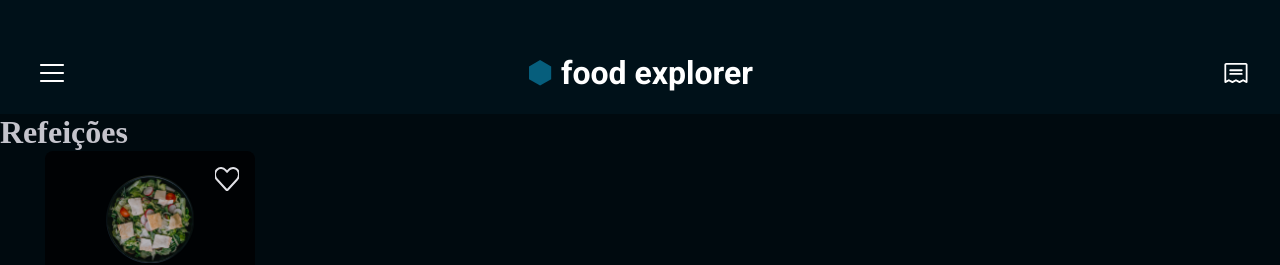
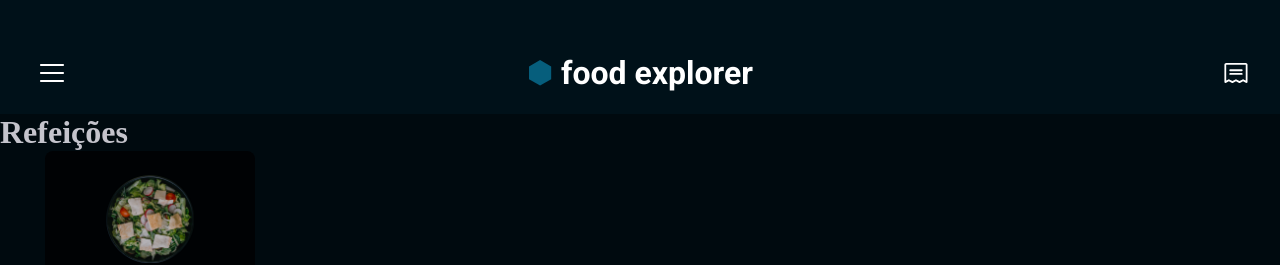
Before and after one commit to allysonxavier/RocketFood, a React (Vite) app: page / in a window 1280 px wide. Shown: the top 265 px of the page. Built offline with nearby package versions, Linux system fonts and the light colour scheme.

Commit message:
fix: styles

```diff
--- a/src/components/BagComponent/index.jsx
+++ b/src/components/BagComponent/index.jsx
@@ -1,9 +1,17 @@
-import { useEffect, useState } from "react";
-import { Button } from "../Button";
+import {useEffect, useState} from "react";
+import {Button} from "../Button";
 import {Container, MinusButton, PlusButton, CardItemContainer, FavoriteButton} from "./styles.js";
-import heartIcon  from '../../assets/heart.svg'
 
-export function BagComponent({ itemName, itemPrice, itemImageUrl, isColumn = false }) {
+
+
+const HeartIcon = (props) => <svg width="26" height="24" viewBox="0 0 26 24" fill="red"
+                                  xmlns="http://www.w3.org/2000/svg">
+    <path
+        d="M13.6997 22.704L23.0754 12.478C25.3788 9.95304 25.7145 5.82477 23.5384 3.18621C22.9926 2.52129 22.3283 1.9847 21.586 1.60925C20.8437 1.23379 20.0391 1.02735 19.2211 1.00254C18.4032 0.977725 17.5893 1.13506 16.829 1.46493C16.0687 1.7948 15.3781 2.29028 14.7993 2.9211L13.0399 4.85267L11.5236 3.18621C9.2086 0.673905 5.4236 0.30779 3.00443 2.68123C2.39479 3.27646 1.90282 4.00102 1.55859 4.81063C1.21435 5.62024 1.02508 6.4979 1.00233 7.38999C0.979577 8.28208 1.12383 9.16986 1.42627 9.99908C1.72872 10.8283 2.183 11.5816 2.76136 12.2129L12.3801 22.704C12.5557 22.8936 12.7928 23 13.0399 23C13.287 23 13.5241 22.8936 13.6997 22.704V22.704Z"
+        stroke="#E1E1E6" stroke-width="2" stroke-linecap="round" stroke-linejoin="round"/>
+</svg>
+
+export function BagComponent({itemName, itemPrice, itemImageUrl, isColumn = false}) {
     const [quantity, setQuantity] = useState(1);
     const [price, setPrice] = useState(itemPrice);
     const [itemsInBag, setItemsInBag] = useState([]);
@@ -17,7 +25,7 @@ export function BagComponent({ itemName, itemPrice, itemImageUrl, isColumn = fal
             const newFavorites = currentFavorites.filter((item) => item.name !== itemName);
             localStorage.setItem('favorites', JSON.stringify(newFavorites));
         } else {
-            const newItem = { name: itemName, price };
+            const newItem = {name: itemName, price};
             currentFavorites.push(newItem);
             localStorage.setItem('favorites', JSON.stringify(currentFavorites));
         }
@@ -56,7 +64,7 @@ export function BagComponent({ itemName, itemPrice, itemImageUrl, isColumn = fal
     };
 
     const handleAddToBag = () => {
-        const newItem = { name: itemName, price, quantity };
+        const newItem = {name: itemName, price, quantity};
         const currentBag = JSON.parse(localStorage.getItem('bag')) || [];
         currentBag.push(newItem);
         localStorage.setItem('bag', JSON.stringify(currentBag));
@@ -68,18 +76,20 @@ export function BagComponent({ itemName, itemPrice, itemImageUrl, isColumn = fal
 
     return (
         <CardItemContainer>
-            <img src={itemImageUrl} alt={itemName} />
+            <img src={itemImageUrl} alt={itemName}/>
             <h3>{itemName}</h3>
             <p>R$ {price.toFixed(2)}</p>
             <Container $isColumn={isColumn}>
                 <div>
-                    <MinusButton onClick={handleRemoveQuantity} disabled={quantity <= 1} />
+                    <MinusButton onClick={handleRemoveQuantity} disabled={quantity <= 1}/>
                     <span>{quantity}</span>
-                    <PlusButton onClick={handleAddQuantity} />
+                    <PlusButton onClick={handleAddQuantity}/>
                 </div>
-                <Button title="Incluir" onClick={handleAddToBag} />
+                <Button title="Incluir" onClick={handleAddToBag}/>
             </Container>
-            <FavoriteButton icon={heartIcon}  onClick={toggleFavorite} isfavorite={`${isFavorite}`} />
+            <FavoriteButton onClick={toggleFavorite} isfavorite={`${isFavorite}`}>
+                <HeartIcon  />
+            </FavoriteButton>
         </CardItemContainer>
     );
 }
--- a/src/components/BagComponent/styles.js
+++ b/src/components/BagComponent/styles.js
@@ -91,11 +91,23 @@ export const  FavoriteButton = styled(Button)`
     right: 16px;
     background-color: transparent;
     width: 24px;
-    height: 24px;
+    height: 22px;
     padding: 0;
     img {
         width: 24px;
-        height: 24px;
+        height: 22px;
         object-fit: cover;
+        //background-color: red;
+        svg {
+            fill: red;
+            color: red;
+            background-color: red;
+            path {
+                color:red;
+                background-color: red;
+                fill: red;
+            }
+        }
+
     }
     `
--- a/src/pages/SignIn/styles.js
+++ b/src/pages/SignIn/styles.js
@@ -6,7 +6,7 @@ export const Container = styled.div`
   width: 100%;
   height: 100vh;
   margin: 0 auto;
-  max-width: 316px;
+  max-width: 365px;
   padding-top: 158px
 `;
 
@@ -29,7 +29,9 @@ export const FormHeader = styled.div`
   h1 {
     font-size: 38px;
     color: ${T.colors.LIGHT_100};
+      font-family: 'Roboto, sans-serif',serif;
   }
+
 `;
 
 export const FormContent = styled.div`
@@ -45,15 +47,15 @@ export const FormContent = styled.div`
 
   button{
     margin-bottom: 32px;
+      width: 100%;
+      height: 48px;
   }
 
   a {
     color: ${T.colors.LIGHT_100};
-    font-family: 'Poppins';
+    font-family: 'Poppins, serif',serif;
     font-weight: ${T.fonts.weights.medium};
-  }
-
-    `;
+  } `;
 
 export const FormBox = styled.div`
     display: flex;
@@ -61,5 +63,4 @@ export const FormBox = styled.div`
     justify-content: center;
     width: 100%;
     margin-bottom: 32px;
-    gap: 8px;
     `;
```
